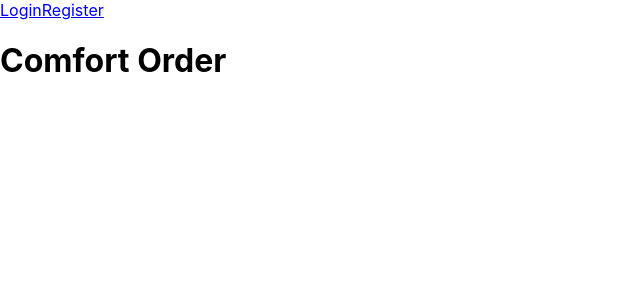
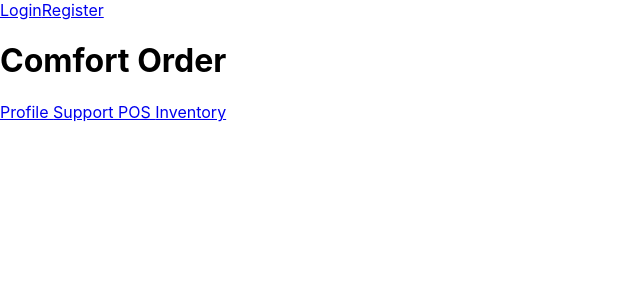
Before and after one commit to dmhernandez2525/Comfort-Order_Page-Parser, a React (Create React App) app in the folder client/: page /#/businessLogin in a window 1280 px wide. Before the commit this address led to /#/. Shown: the top 300 px of the page, without its empty margins (0-640 px from the left). Built offline with nearby package versions, Linux system fonts and the light colour scheme.

Commit message:
Adds routing for BusinessLanding

```diff
--- a/client/src/components/App.js
+++ b/client/src/components/App.js
@@ -2,7 +2,18 @@ import React from "react";
 import { HashRouter, Switch , Route} from 'react-router-dom';
 import Login from "./Login";
 import Register from "./Register";
+
+
 import DisplaySite from "./business/DisplaySite";
+
+
+import BusinessLanding from "./business/BusinessLanding";
+import Profile from "./business/Profile/DisplayProfile";
+import Support from "./business/Support/DisplaySupport";
+import Pos from "./business/POS/DisplayPos";
+import Inventory from "./business/Inventory/DisplayInventory";
+
+
 import MasterLanding from "./MasterAccount/MasterLanding";
 import AuthRoute from '../util/route_util'
 import Nav from "./Nav";
@@ -17,6 +28,14 @@ const App = () => {
           <AuthRoute exact path="/register" component={Register} routeType="auth" />
           <AuthRoute exact path="/login" component={Login} routeType="auth" />
           <AuthRoute exact path="/mainLogin" component={MasterLanding} routeType="auth" />
+
+          <AuthRoute exact path="/businessLogin" component={BusinessLanding} routeType="auth" />
+          <AuthRoute exact path="/Profile" component={Profile} routeType="auth" />
+          <AuthRoute exact path="/Support" component={Support} routeType="auth" />
+          <AuthRoute exact path="/POS" component={Pos} routeType="auth" />
+          <AuthRoute exact path="/Inventory" component={Inventory} routeType="auth" />
+
+
           <Route exact path="/site/:id" component={DisplaySite} />
         </Switch>
       </div>
--- a/client/src/components/MasterAccount/AllBusiness.jsx
+++ b/client/src/components/MasterAccount/AllBusiness.jsx
@@ -19,7 +19,7 @@ class AllBusiness extends Component {
   updateCache(client, { data }) {
     debugger
     client.writeData({
-      data: { site: data.makeBusiness }
+      data: { site: data.FetchAllBusiness }
     });
   }
 
--- a/client/src/components/MasterAccount/MasterLanding.jsx
+++ b/client/src/components/MasterAccount/MasterLanding.jsx
@@ -11,13 +11,6 @@ class MasterLanding extends Component {
 
   update(field) {
     return e => this.setState({ [field]: e.target.value });
-  }
-
-  updateCache(client, { data }) {
-    debugger
-    client.writeData({
-      data: { site: data.makeBusiness }
-    });
   }
 
   render() {
--- a/client/src/components/business/BusinessLanding.jsx
+++ b/client/src/components/business/BusinessLanding.jsx
@@ -0,0 +1,33 @@
+import  React from "react";
+import { Link } from "react-router-dom"
+
+
+class BusinessLanding extends React.Component {
+  constructor(props) {
+    super(props);
+  }
+
+  update(field) {
+    return e => this.setState({ [field]: e.target.value });
+  }
+
+  updateCache(client, { data }) {
+    debugger
+    client.writeData({
+      data: { site: data.makeBusiness }
+    });
+  }
+
+  render() {
+    return (
+      <div>
+                <Link to="/Profile"> Profile </Link>
+                <Link to="/Support"> Support </Link>
+                <Link to="/POS"> POS </Link>
+                <Link to="/Inventory"> Inventory </Link>
+      </div>
+    );
+  }
+}
+
+export default BusinessLanding;
--- /dev/null
+++ b/client/src/components/business/Inventory/DisplayInventory.jsx
@@ -0,0 +1,27 @@
+import React from "react";
+import { Link } from "react-router-dom"
+
+class Inventory extends React.Component {
+    constructor(props) {
+        super(props);
+
+        this.state = {
+
+        }
+    }
+
+    render() {
+
+        return (
+            <div>
+                <h1>Inventory</h1>
+                <Link to="/businessLogin"> Back </Link>
+
+            </div>
+        )
+
+    }
+}
+
+
+export default Inventory
--- /dev/null
+++ b/client/src/components/business/POS/DisplayPos.jsx
@@ -0,0 +1,27 @@
+import React from "react";
+import { Link } from "react-router-dom"
+
+class DisplayPos extends React.Component {
+    constructor(props) {
+        super(props);
+
+        this.state = {
+
+        }
+    }
+
+    render() {
+
+        return (
+            <div>
+                <h1>Pos</h1>
+                <Link to="/businessLogin"> Back </Link>
+
+            </div>
+        )
+
+    }
+}
+
+
+export default DisplayPos
--- /dev/null
+++ b/client/src/components/business/Profile/DisplayProfile.jsx
@@ -0,0 +1,27 @@
+import React from "react";
+import { Link } from "react-router-dom"
+
+class Profile extends React.Component {
+    constructor(props) {
+        super(props);
+
+        this.state = {
+
+        }
+    }
+
+    render() {
+
+        return (
+            <div>
+                <h1>Profile</h1>
+                <Link to="/businessLogin"> Back </Link>
+
+            </div>
+        )
+
+    }
+}
+
+
+export default Profile
--- /dev/null
+++ b/client/src/components/business/Support/DisplaySupport.jsx
@@ -0,0 +1,27 @@
+import React from "react";
+import { Link } from "react-router-dom"
+
+class Support extends React.Component {
+    constructor(props) {
+        super(props);
+
+        this.state = {
+
+        }
+    }
+
+    render() {
+
+        return (
+            <div>
+                <h1>Support</h1>
+                <Link to="/businessLogin"> Back </Link>
+
+            </div>
+        )
+
+    }
+}
+
+
+export default Support
```
